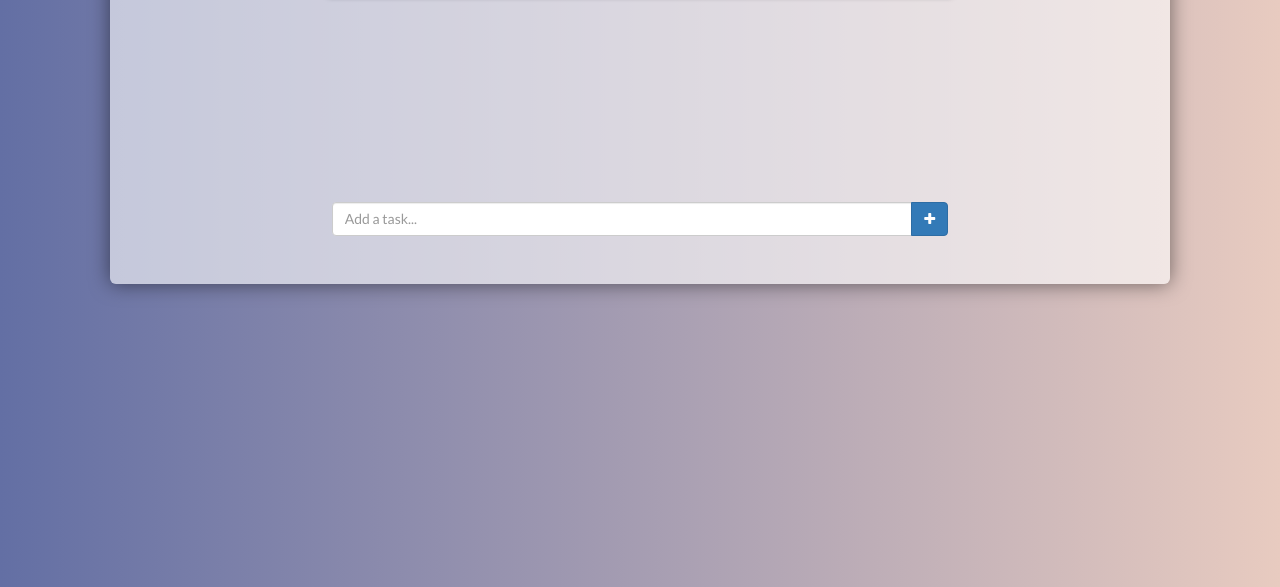
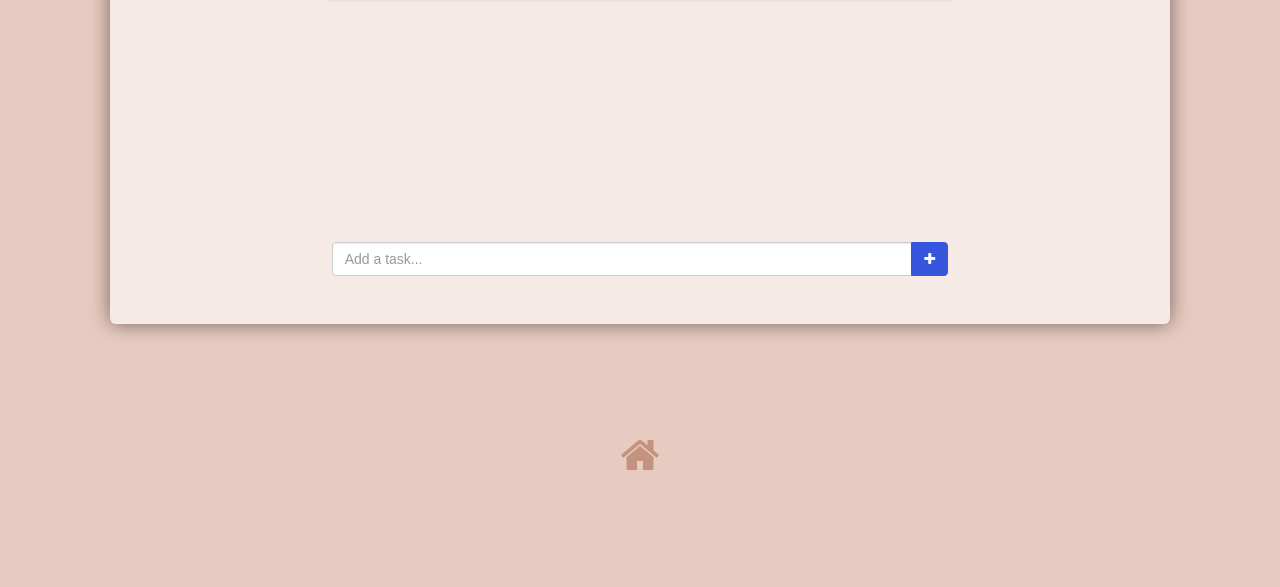
Before and after one commit to arapl3y/todo, a plain HTML site: page index.html in a window 1280 px wide. Shown: the part 213-800 px from the top of the page. Drawn offline with nearby package versions, Linux system fonts and the light colour scheme.

Commit message:
Added home button HTMl and CSS

```diff
--- a/css/app.css
+++ b/css/app.css
@@ -3,13 +3,15 @@ html {
 }
 
 body {
-    font-family: 'Lato', sans-serif;
+    font-family: 'Inconsolata', sans-serif;
     background: #E8CBC0;
-    background: -webkit-linear-gradient(to left, #E8CBC0, #636FA4);
-    background: linear-gradient(to left, #E8CBC0, #636FA4);
     width: 100%;
     height: auto;
 		padding: 0;
+}
+
+.container {
+	padding-bottom: 200px;
 }
 
 .jumbotron {
@@ -32,10 +34,14 @@ body {
     margin: 0;
 }
 
+.lists {
+	margin-top: 40px;
+}
+
 .list-group-item {
     font-size: 1.2em;
     padding-right: 30%;
-    margin-top: 5px;
+    margin-top: 1px;
     border-radius: 4px;
 }
 
@@ -52,6 +58,13 @@ body {
     width: 20%;
     border-radius: 0;
     border-top-right-radius: 4px;
+		background-color: #69c773;
+		border-color: #69c773;
+}
+
+.done:hover {
+	background-color: #389e43;
+	border-color: #389e43;
 }
 
 .delete {
@@ -63,6 +76,42 @@ body {
     width: 20%;
     border-radius: 0;
     border-bottom-right-radius: 4px;
+		background-color: #f96767;
+		border-color: #f96767;
+}
+
+.delete:hover {
+	background-color: #d64040;
+	border-color: #d64040;
+}
+
+.add {
+	background-color: #3656dd;
+	border-color: #3656dd;
+}
+
+.add:hover {
+	background-color: #1a3ccc;
+	border-color: #1a3ccc;
+}
+
+.footer {
+	text-align: center;
+	position: relative;
+	height: 150px;
+	margin-top: -150px;
+	clear: both;
+	padding-top: 20px;
+}
+
+.footer i {
+	font-size: 3em;
+	color: #c49380;
+	transition: 0.2s ease-in-out;
+}
+
+.footer i:hover {
+	opacity: 0.8;
 }
 
 /* Media Queries */
--- a/index.html
+++ b/index.html
@@ -9,10 +9,10 @@
     <title>TODO</title>
 
     <link rel="icon" href="arfavicon.png">
-    <link href="https://fonts.googleapis.com/css?family=Lato" rel="stylesheet">
-    <link href="//cdnjs.cloudflare.com/ajax/libs/twitter-bootstrap/3.3.7/css/bootstrap.min.css" rel="stylesheet">
-    <link href="//maxcdn.bootstrapcdn.com/font-awesome/4.7.0/css/font-awesome.min.css" rel="stylesheet">
-    <link rel="stylesheet" href="css/app.css">
+		<link rel="stylesheet" href="//fonts.googleapis.com/css?family=Lato">
+		<link rel="stylesheet" href="//cdnjs.cloudflare.com/ajax/libs/twitter-bootstrap/3.3.7/css/bootstrap.min.css">
+		<link rel="stylesheet" href="//maxcdn.bootstrapcdn.com/font-awesome/4.7.0/css/font-awesome.min.css">
+		<link rel="stylesheet" href="css/app.css">
 </head>
 
 <body>
@@ -24,7 +24,7 @@
             </div>
 
             <div class="row">
-                <div class="col-xs-10 col-xs-offset-1 col-sm-8 col-sm-offset-2">
+                <div class="col-xs-10 col-xs-offset-1 col-sm-8 col-sm-offset-2 lists">
                     <ul id="todoList" class="list-group"></ul>
 										<ul id="doneList" class="list-group"></ul>
 
@@ -34,11 +34,14 @@
                         <button id="addItem" class="btn btn-primary add" type="button"><i class="fa fa-plus"></i></button>
                         </span>
                     </div>
-                </div>
+								</div>
             </div>
         </div>
     </div>
 
+		<footer class="footer">
+			<a href="https://alexrapley.com"><i class="fa fa-home"></i></a>
+		</footer>
 
 
     <script src="//cdnjs.cloudflare.com/ajax/libs/jquery/3.1.1/jquery.min.js"></script>
```
